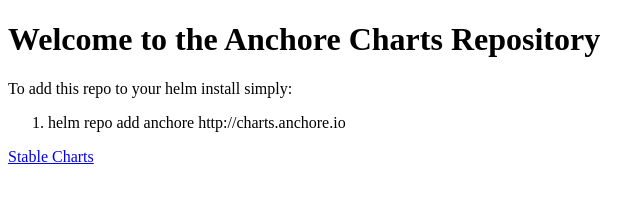
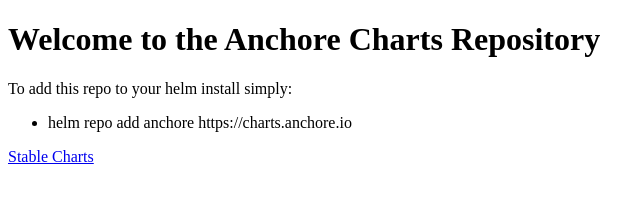
Before and after one commit to anchore/anchore-charts, a plain HTML site: page index.html in a window 1280 px wide. Shown: the full height of the page, 0-640 px from the left. Drawn offline with Linux system fonts and the light colour scheme.

Commit message:
Update index.html

```diff
--- a/index.html
+++ b/index.html
@@ -10,9 +10,9 @@
 <p>
     To add this repo to your helm install simply:
 
-<ol>
-<li>helm repo add anchore http://charts.anchore.io</li>
-</ol>
+<ul>
+<li>helm repo add anchore https://charts.anchore.io</li>
+</ul>
 
 </p>
 <p>
```
